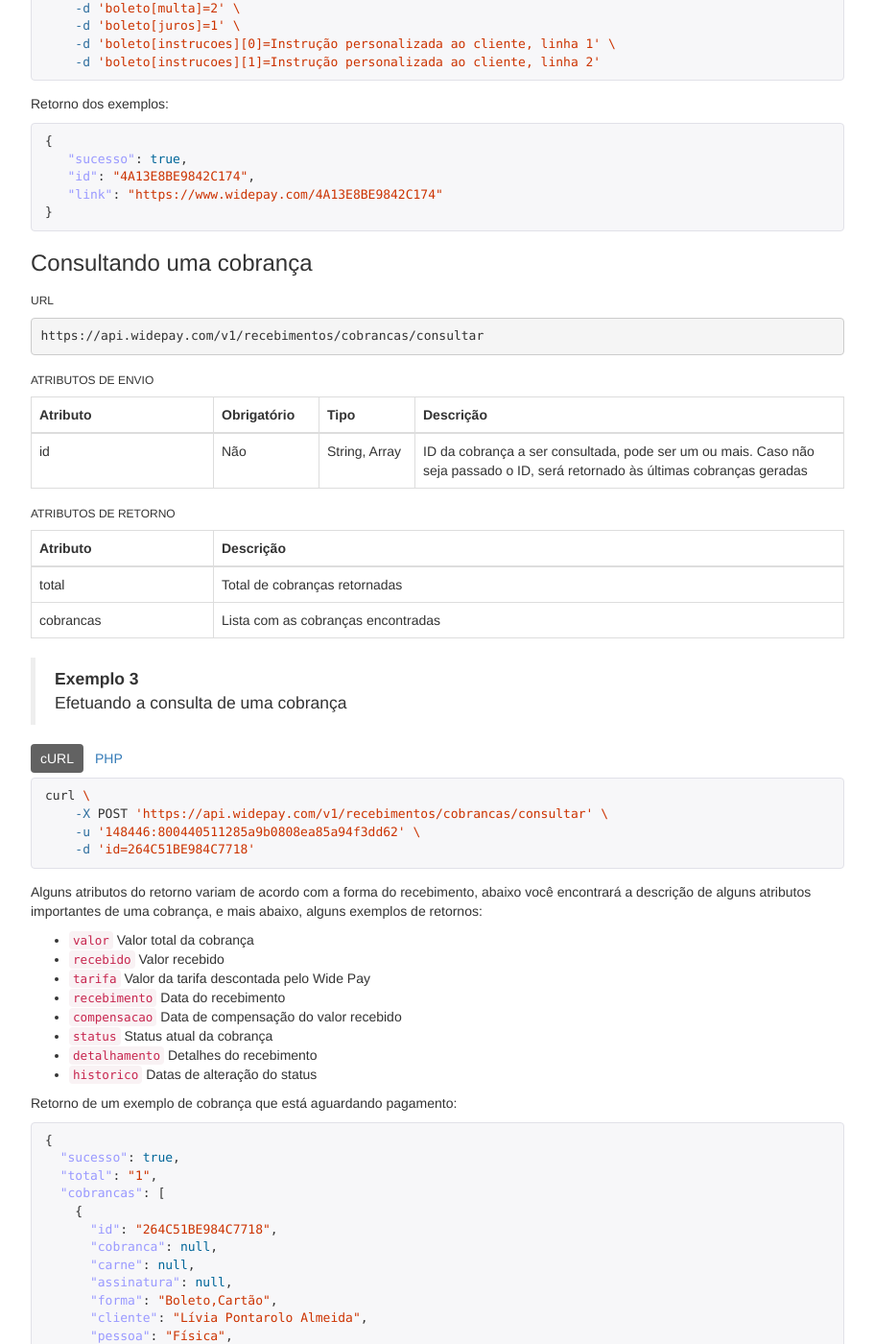
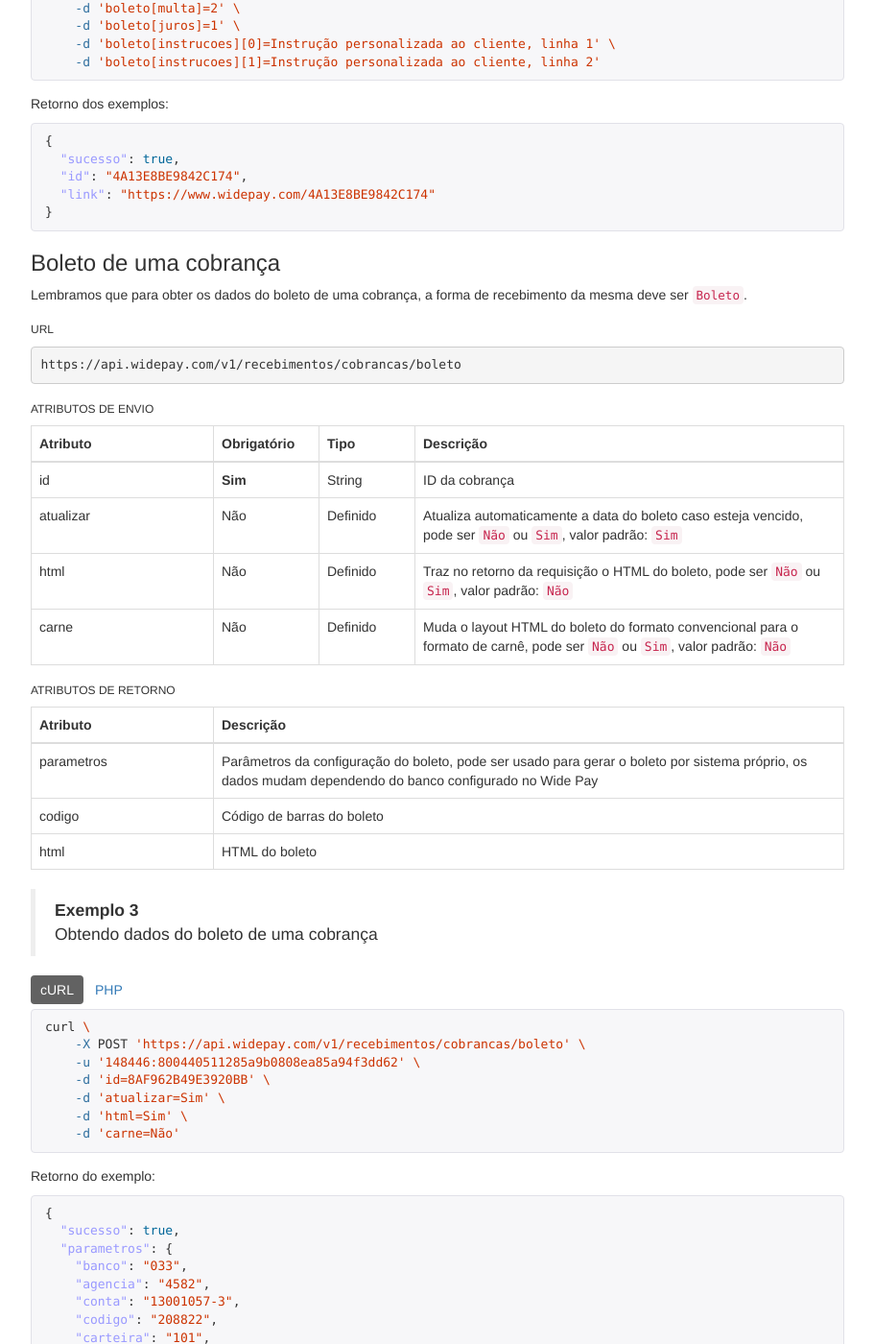
Before and after one commit to widepay/api, a Jekyll site: the page built from docs/index.html, in a window 1280 px wide and 1400 px high, scrolled down 5783 px. Shown: the whole window at 96% size, without its empty margins (38-949 px from the left). Built offline with Jekyll 4.4.1, drawn with Linux system fonts in a browser that asks for light colours; nearby versions of some CDN libraries; some of the changed text lies outside the part shown.

Commit message:
Inclusão método para obter dados do boleto

```diff
--- a/docs/index.html
+++ b/docs/index.html
@@ -620,11 +620,13 @@ if ($adicionar->sucesso) {
 }
 {% endhighlight %}
 
-  <h3 id="cobranca-consultando">Consultando uma cobrança</h3>
+  <h3 id="cobranca-boleto">Boleto de uma cobrança</h3>
+
+  <p>Lembramos que para obter os dados do boleto de uma cobrança, a forma de recebimento da mesma deve ser <code>Boleto</code>.</p>
 
   <h6>URL</h6>
 
-  <pre>https://api.widepay.com/v1/recebimentos/cobrancas/consultar</pre>
+  <pre>https://api.widepay.com/v1/recebimentos/cobrancas/boleto</pre>
 
   <h6>ATRIBUTOS DE ENVIO</h6>
 
@@ -640,9 +642,27 @@ if ($adicionar->sucesso) {
     <tbody>
       <tr>
         <td>id</td>
-        <td>Não</td>
-        <td>String, Array</td>
-        <td>ID da cobrança a ser consultada, pode ser um ou mais. Caso não seja passado o ID, será retornado às últimas cobranças geradas</td>
+        <td><strong>Sim</strong></td>
+        <td>String</td>
+        <td>ID da cobrança</td>
+      </tr>
+      <tr>
+        <td>atualizar</td>
+        <td>Não</td>
+        <td>Definido</td>
+        <td>Atualiza automaticamente a data do boleto caso esteja vencido, pode ser <code>Não</code> ou <code>Sim</code>, valor padrão: <code>Sim</code></td>
+      </tr>
+      <tr>
+        <td>html</td>
+        <td>Não</td>
+        <td>Definido</td>
+        <td>Traz no retorno da requisição o HTML do boleto, pode ser <code>Não</code> ou <code>Sim</code>, valor padrão: <code>Não</code></td>
+      </tr>
+      <tr>
+        <td>carne</td>
+        <td>Não</td>
+        <td>Definido</td>
+        <td>Muda o layout HTML do boleto do formato convencional para o formato de carnê, pode ser <code>Não</code> ou <code>Sim</code>, valor padrão: <code>Não</code></td>
       </tr>
     </tbody>
   </table>
@@ -658,17 +678,21 @@ if ($adicionar->sucesso) {
     </thead>
     <tbody>
       <tr>
-        <td>total</td>
-        <td>Total de cobranças retornadas</td>
-      </tr>
-      <tr>
-        <td>cobrancas</td>
-        <td>Lista com as cobranças encontradas</td>
+        <td>parametros</td>
+        <td>Parâmetros da configuração do boleto, pode ser usado para gerar o boleto por sistema próprio, os dados mudam dependendo do banco configurado no Wide Pay</td>
+      </tr>
+      <tr>
+        <td>codigo</td>
+        <td>Código de barras do boleto</td>
+      </tr>
+      <tr>
+        <td>html</td>
+        <td>HTML do boleto</td>
       </tr>
     </tbody>
   </table>
 
-  <blockquote><strong>Exemplo 3</strong><br>Efetuando a consulta de uma cobrança</blockquote>
+  <blockquote><strong>Exemplo 3</strong><br>Obtendo dados do boleto de uma cobrança</blockquote>
 
   <ul class="nav nav-pills" role="tablist">
     <li role="presentation" class="active"><a href="#cobranca-exemplo-3-curl" role="tab" data-toggle="tab">cURL</a></li>
@@ -677,6 +701,126 @@ if ($adicionar->sucesso) {
 
   <div class="tab-content">
     <div class="tab-pane fade active in" role="tabpanel" id="cobranca-exemplo-3-curl">
+
+{% highlight bash %}
+curl \
+    -X POST 'https://api.widepay.com/v1/recebimentos/cobrancas/boleto' \
+    -u '148446:800440511285a9b0808ea85a94f3dd62' \
+    -d 'id=8AF962B49E3920BB' \
+    -d 'atualizar=Sim' \
+    -d 'html=Sim' \
+    -d 'carne=Não'
+{% endhighlight %}
+
+    </div>
+    <div class="tab-pane fade" role="tabpanel" id="cobranca-exemplo-3-php"">
+
+{% highlight php %}
+<?php
+
+require_once('../src/WidePay.php'); // Caminho para o SDK
+
+$wp = new WidePay('148446', '800440511285a9b0808ea85a94f3dd61'); // ID e token da carteira
+
+$boleto = $wp->api('recebimentos/cobrancas/boleto', array(
+    'id' => '8AF962B49E3920BB',
+    'atualizar' => 'Sim',
+    'html' => 'Sim',
+    'carne' => 'Não'
+));
+
+if ($boleto->sucesso) {
+
+    print_r($boleto->parametros); // Imprime os parametros de configuração do boleto
+
+    echo $boleto->codigo; // Código de barras do boleto
+    echo $boleto->html; // HTML do boleto
+
+} else {
+
+    echo $boleto->erro; // Erro
+
+}
+{% endhighlight %}
+
+    </div>
+  </div>
+
+  <p>Retorno do exemplo:</p>
+
+{% highlight json %}
+{
+  "sucesso": true,
+  "parametros": {
+    "banco": "033",
+    "agencia": "4582",
+    "conta": "13001057-3",
+    "codigo": "208822",
+    "carteira": "101",
+    "numero": "1"
+  },
+  "codigo": "03399.81276 22000.000004 00001.901016 1 73280000002250",
+  "html": "..."
+}
+{% endhighlight %}
+
+  <h3 id="cobranca-consultando">Consultando uma cobrança</h3>
+
+  <h6>URL</h6>
+
+  <pre>https://api.widepay.com/v1/recebimentos/cobrancas/consultar</pre>
+
+  <h6>ATRIBUTOS DE ENVIO</h6>
+
+  <table class="table table-bordered">
+    <thead>
+      <tr>
+        <th style="width: 190px;">Atributo</th>
+        <th style="width: 110px;">Obrigatório</th>
+        <th style="width: 100px;">Tipo</th>
+        <th>Descrição</th>
+      </tr>
+    </thead>
+    <tbody>
+      <tr>
+        <td>id</td>
+        <td>Não</td>
+        <td>String, Array</td>
+        <td>ID da cobrança a ser consultada, pode ser um ou mais. Caso não seja passado o ID, será retornado às últimas cobranças geradas</td>
+      </tr>
+    </tbody>
+  </table>
+
+  <h6>ATRIBUTOS DE RETORNO</h6>
+
+  <table class="table table-bordered">
+    <thead>
+      <tr>
+        <th style="width: 190px;">Atributo</th>
+        <th>Descrição</th>
+      </tr>
+    </thead>
+    <tbody>
+      <tr>
+        <td>total</td>
+        <td>Total de cobranças retornadas</td>
+      </tr>
+      <tr>
+        <td>cobrancas</td>
+        <td>Lista com as cobranças encontradas</td>
+      </tr>
+    </tbody>
+  </table>
+
+  <blockquote><strong>Exemplo 3</strong><br>Efetuando a consulta de uma cobrança</blockquote>
+
+  <ul class="nav nav-pills" role="tablist">
+    <li role="presentation" class="active"><a href="#cobranca-exemplo-4-curl" role="tab" data-toggle="tab">cURL</a></li>
+    <li role="presentation"><a href="#cobranca-exemplo-4-php" role="tab" data-toggle="tab">PHP</a></li>
+  </ul>
+
+  <div class="tab-content">
+    <div class="tab-pane fade active in" role="tabpanel" id="cobranca-exemplo-4-curl">
 
 {% highlight bash %}
 curl \
@@ -686,7 +830,7 @@ curl \
 {% endhighlight %}
 
     </div>
-    <div class="tab-pane fade" role="tabpanel" id="cobranca-exemplo-3-php"">
+    <div class="tab-pane fade" role="tabpanel" id="cobranca-exemplo-4-php"">
 
 {% highlight php %}
 <?php
@@ -986,12 +1130,12 @@ if ($consultar->sucesso) {
   <blockquote><strong>Exemplo 4</strong><br>Efetuando o cancelamento de uma cobrança</blockquote>
 
   <ul class="nav nav-pills" role="tablist">
-    <li role="presentation" class="active"><a href="#cobranca-exemplo-4-curl" role="tab" data-toggle="tab">cURL</a></li>
-    <li role="presentation"><a href="#cobranca-exemplo-4-php" role="tab" data-toggle="tab">PHP</a></li>
+    <li role="presentation" class="active"><a href="#cobranca-exemplo-5-curl" role="tab" data-toggle="tab">cURL</a></li>
+    <li role="presentation"><a href="#cobranca-exemplo-5-php" role="tab" data-toggle="tab">PHP</a></li>
   </ul>
 
   <div class="tab-content">
-    <div class="tab-pane fade active in" role="tabpanel" id="cobranca-exemplo-4-curl">
+    <div class="tab-pane fade active in" role="tabpanel" id="cobranca-exemplo-5-curl">
 
 {% highlight bash %}
 curl \
@@ -1001,7 +1145,7 @@ curl \
 {% endhighlight %}
 
     </div>
-    <div class="tab-pane fade" role="tabpanel" id="cobranca-exemplo-4-php"">
+    <div class="tab-pane fade" role="tabpanel" id="cobranca-exemplo-5-php"">
 
 {% highlight php %}
 <?php
@@ -1040,12 +1184,12 @@ if ($cancelar->sucesso) {
   <blockquote><strong>Exemplo 5</strong><br>Efetuando o cancelamento de duas ou mais cobranças</blockquote>
 
   <ul class="nav nav-pills" role="tablist">
-    <li role="presentation" class="active"><a href="#cobranca-exemplo-5-curl" role="tab" data-toggle="tab">cURL</a></li>
-    <li role="presentation"><a href="#cobranca-exemplo-5-php" role="tab" data-toggle="tab">PHP</a></li>
+    <li role="presentation" class="active"><a href="#cobranca-exemplo-6-curl" role="tab" data-toggle="tab">cURL</a></li>
+    <li role="presentation"><a href="#cobranca-exemplo-6-php" role="tab" data-toggle="tab">PHP</a></li>
   </ul>
 
   <div class="tab-content">
-    <div class="tab-pane fade active in" role="tabpanel" id="cobranca-exemplo-5-curl">
+    <div class="tab-pane fade active in" role="tabpanel" id="cobranca-exemplo-6-curl">
 
 {% highlight bash %}
 curl \
@@ -1056,7 +1200,7 @@ curl \
 {% endhighlight %}
 
     </div>
-    <div class="tab-pane fade" role="tabpanel" id="cobranca-exemplo-5-php"">
+    <div class="tab-pane fade" role="tabpanel" id="cobranca-exemplo-6-php"">
 
 {% highlight php %}
 <?php
@@ -1139,12 +1283,12 @@ if ($cancelar->sucesso) {
   <blockquote><strong>Exemplo 6</strong><br>Efetuando a baixa de uma cobrança</blockquote>
 
   <ul class="nav nav-pills" role="tablist">
-    <li role="presentation" class="active"><a href="#cobranca-exemplo-6-curl" role="tab" data-toggle="tab">cURL</a></li>
-    <li role="presentation"><a href="#cobranca-exemplo-6-php" role="tab" data-toggle="tab">PHP</a></li>
+    <li role="presentation" class="active"><a href="#cobranca-exemplo-7-curl" role="tab" data-toggle="tab">cURL</a></li>
+    <li role="presentation"><a href="#cobranca-exemplo-7-php" role="tab" data-toggle="tab">PHP</a></li>
   </ul>
 
   <div class="tab-content">
-    <div class="tab-pane fade active in" role="tabpanel" id="cobranca-exemplo-6-curl">
+    <div class="tab-pane fade active in" role="tabpanel" id="cobranca-exemplo-7-curl">
 
 {% highlight bash %}
 curl \
@@ -1154,7 +1298,7 @@ curl \
 {% endhighlight %}
 
     </div>
-    <div class="tab-pane fade" role="tabpanel" id="cobranca-exemplo-6-php"">
+    <div class="tab-pane fade" role="tabpanel" id="cobranca-exemplo-7-php"">
 
 {% highlight php %}
 <?php
@@ -1193,12 +1337,12 @@ if ($baixar->sucesso) {
   <blockquote><strong>Exemplo 7</strong><br>Efetuando a baixa de duas ou mais cobranças</blockquote>
 
   <ul class="nav nav-pills" role="tablist">
-    <li role="presentation" class="active"><a href="#cobranca-exemplo-7-curl" role="tab" data-toggle="tab">cURL</a></li>
-    <li role="presentation"><a href="#cobranca-exemplo-7-php" role="tab" data-toggle="tab">PHP</a></li>
+    <li role="presentation" class="active"><a href="#cobranca-exemplo-8-curl" role="tab" data-toggle="tab">cURL</a></li>
+    <li role="presentation"><a href="#cobranca-exemplo-8-php" role="tab" data-toggle="tab">PHP</a></li>
   </ul>
 
   <div class="tab-content">
-    <div class="tab-pane fade active in" role="tabpanel" id="cobranca-exemplo-7-curl">
+    <div class="tab-pane fade active in" role="tabpanel" id="cobranca-exemplo-8-curl">
 
 {% highlight bash %}
 curl \
@@ -1209,7 +1353,7 @@ curl \
 {% endhighlight %}
 
     </div>
-    <div class="tab-pane fade" role="tabpanel" id="cobranca-exemplo-7-php"">
+    <div class="tab-pane fade" role="tabpanel" id="cobranca-exemplo-8-php"">
 
 {% highlight php %}
 <?php
@@ -1298,12 +1442,12 @@ if ($baixar->sucesso) {
   <blockquote><strong>Exemplo 8</strong><br>Efetuando a consulta de uma notificação</blockquote>
 
   <ul class="nav nav-pills" role="tablist">
-    <li role="presentation" class="active"><a href="#cobranca-exemplo-8-curl" role="tab" data-toggle="tab">cURL</a></li>
-    <li role="presentation"><a href="#cobranca-exemplo-8-php" role="tab" data-toggle="tab">PHP</a></li>
+    <li role="presentation" class="active"><a href="#cobranca-exemplo-9-curl" role="tab" data-toggle="tab">cURL</a></li>
+    <li role="presentation"><a href="#cobranca-exemplo-9-php" role="tab" data-toggle="tab">PHP</a></li>
   </ul>
 
   <div class="tab-content">
-    <div class="tab-pane fade active in" role="tabpanel" id="cobranca-exemplo-8-curl">
+    <div class="tab-pane fade active in" role="tabpanel" id="cobranca-exemplo-9-curl">
 
 {% highlight bash %}
 curl \
@@ -1313,7 +1457,7 @@ curl \
 {% endhighlight %}
 
     </div>
-    <div class="tab-pane fade" role="tabpanel" id="cobranca-exemplo-8-php"">
+    <div class="tab-pane fade" role="tabpanel" id="cobranca-exemplo-9-php"">
 
 {% highlight php %}
 <?php
```
Lines whose indentation alone changed are shown as unchanged.
